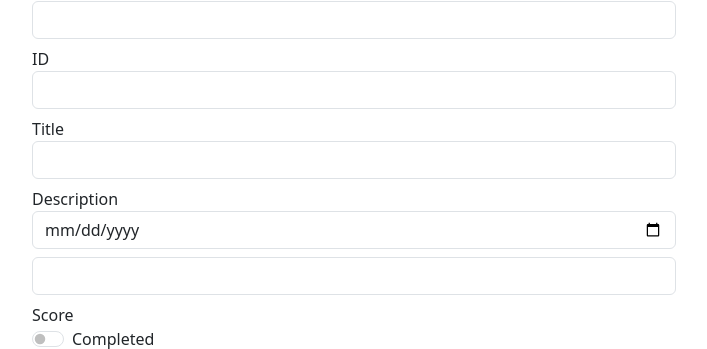
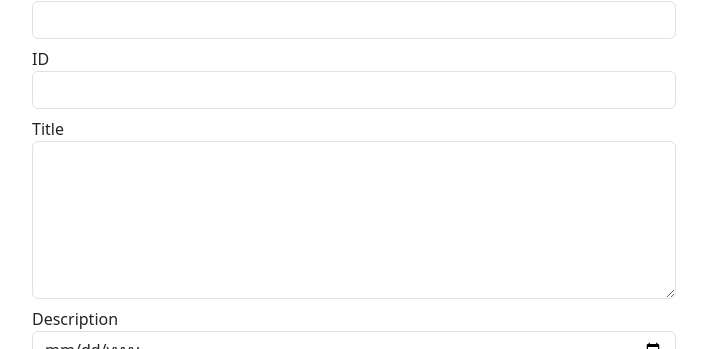
Before and after one commit to isabelcuddihy/kambaz-next-js-cs5610-fa25-25, a Next.js app: page /Labs/Lab5 in a window 1280 px wide. Shown: the part 2526-2875 px from the top of the page, without its empty margins (69-776 px from the left). Built offline with nearby package versions, Linux system fonts and the light colour scheme; no server answers.

Commit message:
Build fixes

```diff
--- a/app/Labs/Lab2/BootstrapForms.tsx
+++ b/app/Labs/Lab2/BootstrapForms.tsx
@@ -13,7 +13,7 @@ export default function BootstrapFormsComponent() {
 </div><div id="wd-css-styling-dropdowns">
         <h3>Dropdowns</h3>
         <FormSelect>
-            <option value="0" checked>Open this select menu</option>
+            <option value="0">Open this select menu</option>
             <option value="1">One</option>
             <option value="2">Two</option>
             <option value="3">Three</option>
--- a/app/Labs/Lab5/WorkingWithObjectsAsynchronously.tsx
+++ b/app/Labs/Lab5/WorkingWithObjectsAsynchronously.tsx
@@ -23,7 +23,7 @@ export default function WorkingWithObjectsAsynchronously() {
         onChange={(e) => setAssignment({ ...assignment, id: e.target.value }) } /> ID
       <FormControl value={assignment.title} className="mb-2"
         onChange={(e) => setAssignment({ ...assignment, title: e.target.value }) } /> Title
-      <FormControl rows={6} value={assignment.description} className="mb-2"
+      <FormControl as="textarea" rows={6} value={assignment.description} className="mb-2"
         onChange={(e) => setAssignment({ ...assignment, description: e.target.value }) }/> Description
       <FormControl type="date" className="mb-2" value={assignment.due}
         onChange={(e) => setAssignment({ ...assignment, due: e.target.value })} />
```
